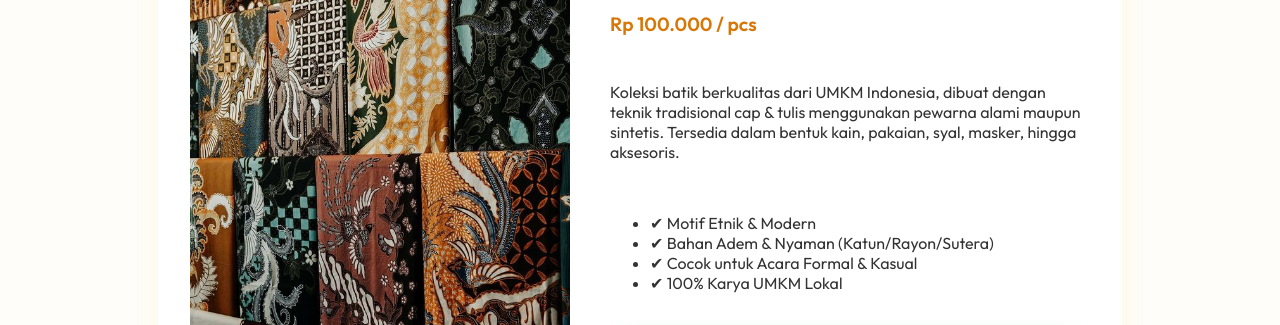
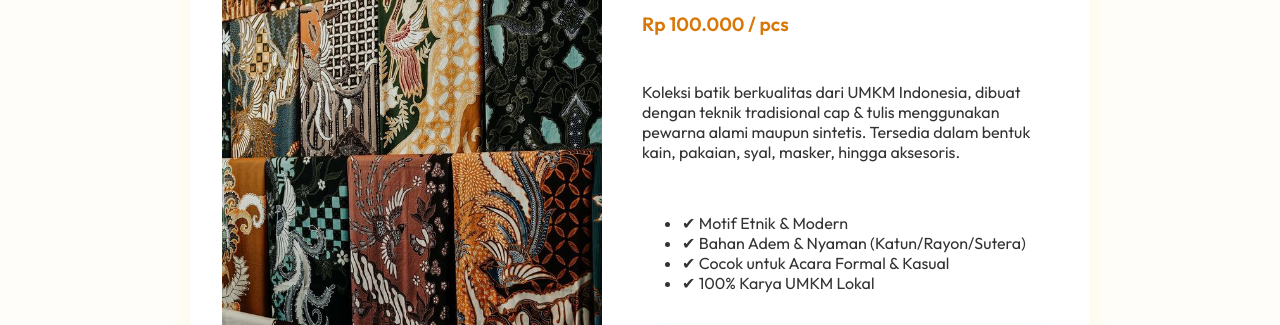
Before and after one commit to HerwiSaputri33/UMKM-USAHA-KITA, a plain HTML site: page detail3.html in a window 1280 px wide. Shown: the part 270-595 px from the top of the page. Drawn offline with nearby package versions, Linux system fonts and the light colour scheme.

Commit message:
Update detail3.html

```diff
--- a/detail3.html
+++ b/detail3.html
@@ -8,13 +8,17 @@
   <link href="https://cdn.jsdelivr.net/npm/swiper@9/swiper-bundle.min.css" rel="stylesheet" />
   <link href="https://cdnjs.cloudflare.com/ajax/libs/font-awesome/6.4.0/css/all.min.css" rel="stylesheet" />
   <link href="https://fonts.googleapis.com/css2?family=Outfit:wght@400;600&family=Playfair+Display:wght@700&display=swap" rel="stylesheet" />
-<style>
+  <style>
+    *, *::before, *::after {
+      box-sizing: border-box;
+    }
     body {
       font-family: 'Outfit', sans-serif;
       background: #fffdf9;
       color: #333;
       margin: 0;
       padding: 0;
+      overflow-x: hidden;
     }
     header {
       background: #fff;
@@ -156,6 +160,10 @@
         padding-left: 0.9rem;
         padding-right: 0.9rem;
       }
+      .rating-share-faq {
+        padding-left: 0.5rem;
+        padding-right: 0.5rem;
+      }
     }
     .detail-container {
       max-width: 900px;
@@ -168,6 +176,8 @@
       gap: 2.5rem;
       padding: 2.5rem 2rem;
       align-items: flex-start;
+      width: 100%;
+      box-sizing: border-box;
     }
     .detail-gallery {
       width: 100%;
@@ -181,6 +191,9 @@
       background: #fff7ed;
       min-height: 220px;
       object-fit: cover;
+      max-width: 100%;
+      height: auto;
+      display: block;
     }
     .img-loading {
       background: linear-gradient(90deg, #f3f3f3 25%, #ecebeb 50%, #f3f3f3 75%);
@@ -196,6 +209,8 @@
       display: flex;
       flex-direction: column;
       gap: 1.2rem;
+      min-width: 0;
+      box-sizing: border-box;
     }
     .detail-info h1 {
       font-family: 'Playfair Display', serif;
@@ -253,7 +268,6 @@
       .detail-info h1 { font-size: 1.3rem; }
       .detail-container { padding: 1rem 0.2rem; }
     }
-    /* Footer sederhana */
     footer {
       background: #2d1600;
       color: #fff8f0;
@@ -290,11 +304,9 @@
       color: #ffe6b8;
       margin-top: 0.7rem;
     }
-    /* Sembunyikan bulatan Swiper */
     .swiper-pagination {
       display: none !important;
     }
-    /* Testimoni, rating, share, FAQ */
     .rating-share-faq {
       max-width: 900px;
       margin: 0 auto 2.5rem;
@@ -302,6 +314,7 @@
       background: #fff;
       border-radius: 14px;
       box-shadow: 0 2px 8px rgb(251 191 36 / 0.07);
+      box-sizing: border-box;
     }
     .rating-produk {
       margin-bottom: 1.2rem;
```
